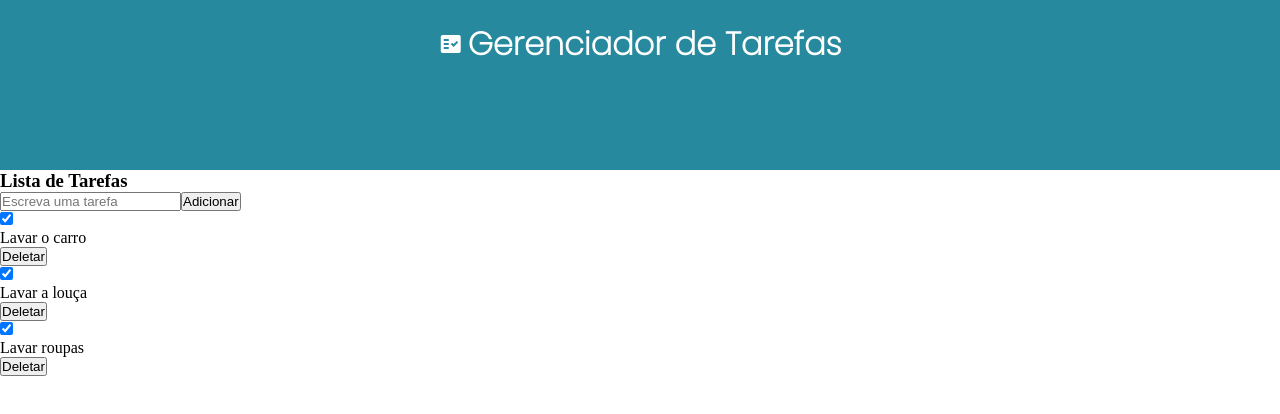
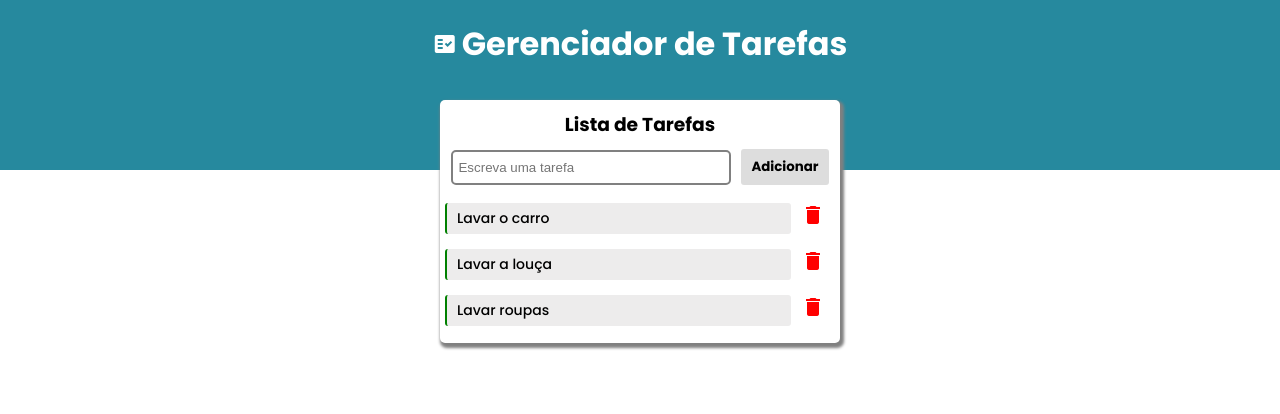
Before and after one commit to Jcassio-dev/ToDoList-Angular, an Angular app: page / in a window 1280 px wide. Shown: the top 414 px of the page. Built offline with nearby package versions, Linux system fonts and the light colour scheme.

Commit message:
add styling

```diff
--- a/src/app/app.component.css
+++ b/src/app/app.component.css
@@ -1,4 +1,4 @@
-@import url('https://fonts.googleapis.com/css2?family=Poppins:wght@200&display=swap');
+@import url('https://fonts.googleapis.com/css2?family=Poppins:wght@200;500;700&display=swap');
 
 .head_Container{
     background: #26899E;
--- a/src/app/tarefa/tarefa.component.css
+++ b/src/app/tarefa/tarefa.component.css
@@ -0,0 +1,96 @@
+@import url('https://fonts.googleapis.com/css2?family=Poppins:wght@200;500;700&display=swap');
+
+.input_container{
+    background-color: #fff;
+
+    width: 400px;
+
+    margin: -70px auto 0;
+
+    border-radius: 5px;
+    box-shadow: 2px 3px 3px 2px gray;
+
+    cursor: pointer;
+
+    padding: 10px 5px;
+
+    display: flex;
+    flex-direction: column;
+    align-items: center;
+
+    gap: 10px;
+}
+
+.input_container h3{
+    font-family: 'Poppins';
+    text-align: center;
+}
+
+.input_wrapper{
+    display: flex;
+    align-items: center;
+    gap: 10px;
+}
+
+input{
+    width: 280px;
+    height: 35px;
+
+    border: 2px solid gray;
+    border-radius: 5px;
+    outline: 0;
+
+    padding: 5px;
+}
+
+button{
+    padding: 8px 10px;
+
+    border-radius: 3px;
+
+    background: #DDD;
+    color: #000;
+
+    border: none;
+
+    cursor: pointer;
+
+    font-family: 'Poppins';
+    font-weight: 700;
+
+    transition: 200ms;
+}
+
+button:hover{
+    filter: brightness(0.9);
+}
+
+ul{
+   list-style: none;
+   width: 100%;
+}
+.ul_item{
+    display: flex;
+    align-items: center;
+    justify-content: space-between;
+
+    >button{
+        background: none;
+        padding: none;
+
+        color: red;
+    }
+    >p{
+        background: #edecec;
+        padding: 5px 10px;
+
+        width: 100%;
+
+        font-family: 'Poppins';
+        font-size: 14px;
+        font-weight: 500;
+
+        border-radius: 3px;
+        border-left: 2px solid green;
+    }
+}
--- a/src/app/tarefa/tarefa.component.html
+++ b/src/app/tarefa/tarefa.component.html
@@ -1,9 +1,14 @@
-<div>
+<div class="input_container">
     <h3>Lista de Tarefas</h3>
-    <input type="text" placeholder="Escreva uma tarefa" #inputTarefa/>
-    <button type="button" (click)="adicionar(inputTarefa.value)">Adicionar</button>
-    <ul *ngFor="let tarefa of listaTarefas">
-        <input type="checkbox" checked="{{tarefa.concluido}}" #inputConcluido>
-        <li>{{tarefa.nome}}</li>
-        <button (click)="deletar(tarefa.id)">Deletar</button>
+    <div class="input_wrapper">
+        <input type="text" placeholder="Escreva uma tarefa" #inputTarefa/>
+        <button type="button" (click)="adicionar(inputTarefa.value)">Adicionar</button>
+    </div>
+    <ul>
+        <li *ngFor="let tarefa of listaTarefas">
+        <div class="ul_item">
+            <p>{{tarefa.nome}}</p>
+            <button (click)="deletar(tarefa.id)"><span class="material-icons">delete</span></button>
+        </div>
+        </li>
     </ul>
```
